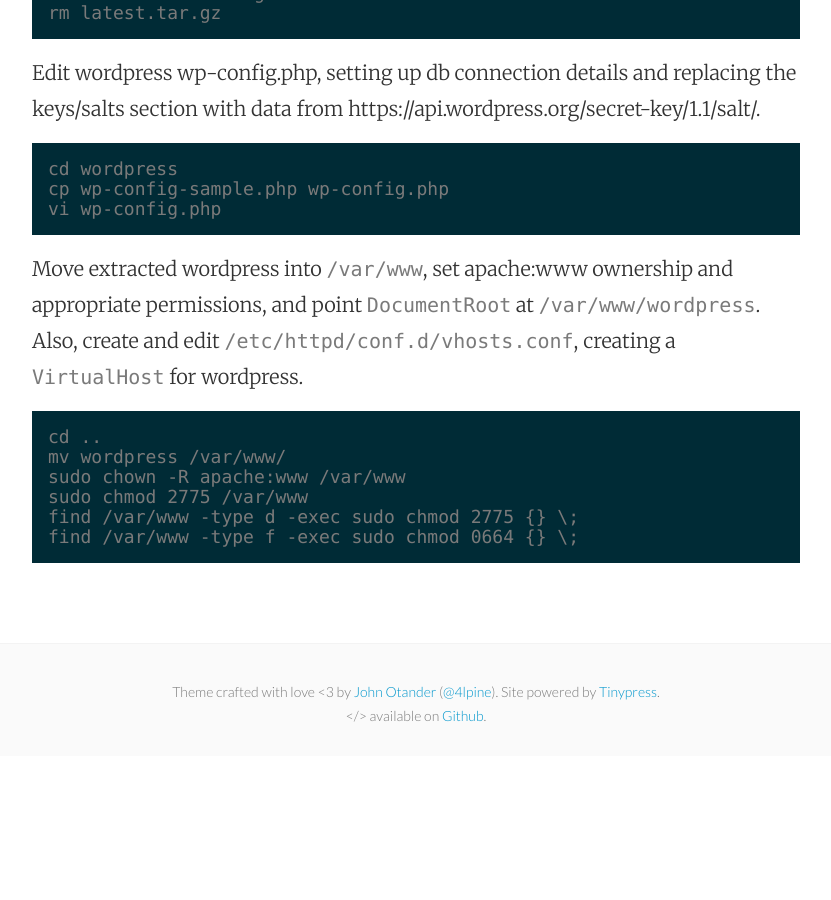
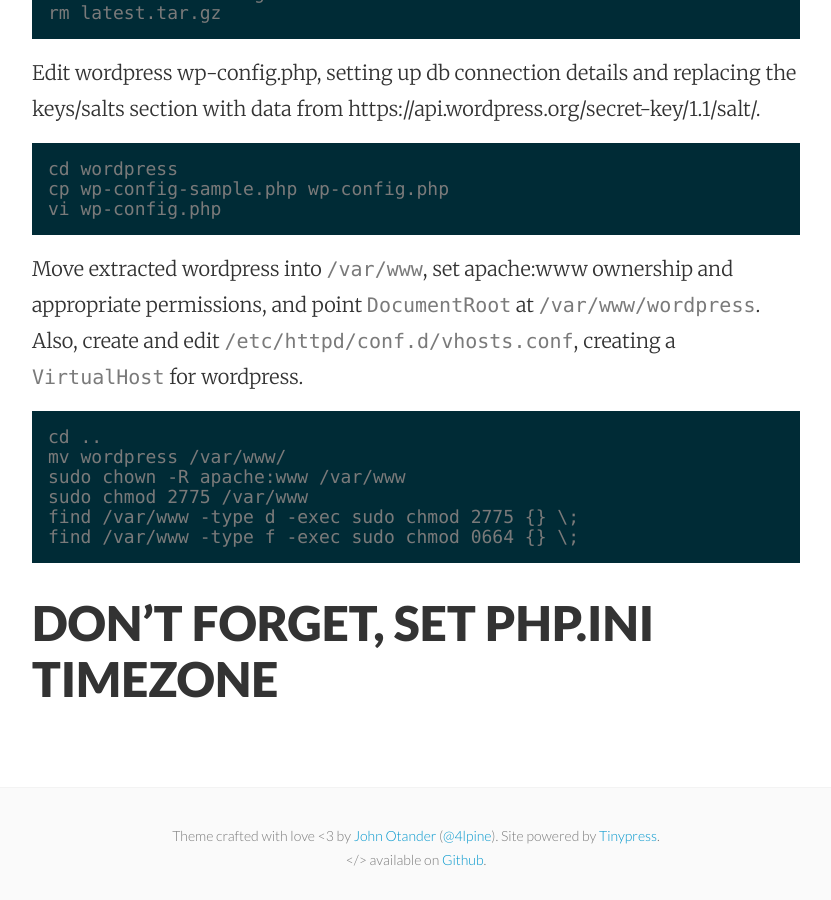
Before and after one commit to mattymaloney/mattymaloney.github.io, a Jekyll site: the page built from _posts/2016-03-28-apache-php-wordpress-phpmyadmin-aws-vpc-ec2-linux-rds-mariadb.md, in a window 1280 px wide and 900 px high, scrolled down 19005 px. Shown: the whole window, without its empty margins (224-1055 px from the left). Built offline with Jekyll 4.4.1, drawn with Linux system fonts in a browser that asks for light colours; before the commit the page ends 19761 px from its top, so only the background shows below that.

Commit message:
Created 2016-03-28-apache-php-wordpress-phpmyadmin-aws-vpc-ec2-linux-rds-mariadb.md

````diff
--- a/_posts/2016-03-28-apache-php-wordpress-phpmyadmin-aws-vpc-ec2-linux-rds-mariadb.md
+++ b/_posts/2016-03-28-apache-php-wordpress-phpmyadmin-aws-vpc-ec2-linux-rds-mariadb.md
@@ -702,3 +702,5 @@
 find /var/www -type d -exec sudo chmod 2775 {} \;
 find /var/www -type f -exec sudo chmod 0664 {} \;
 ```
+
+## DON'T FORGET, SET PHP.INI TIMEZONE
````
